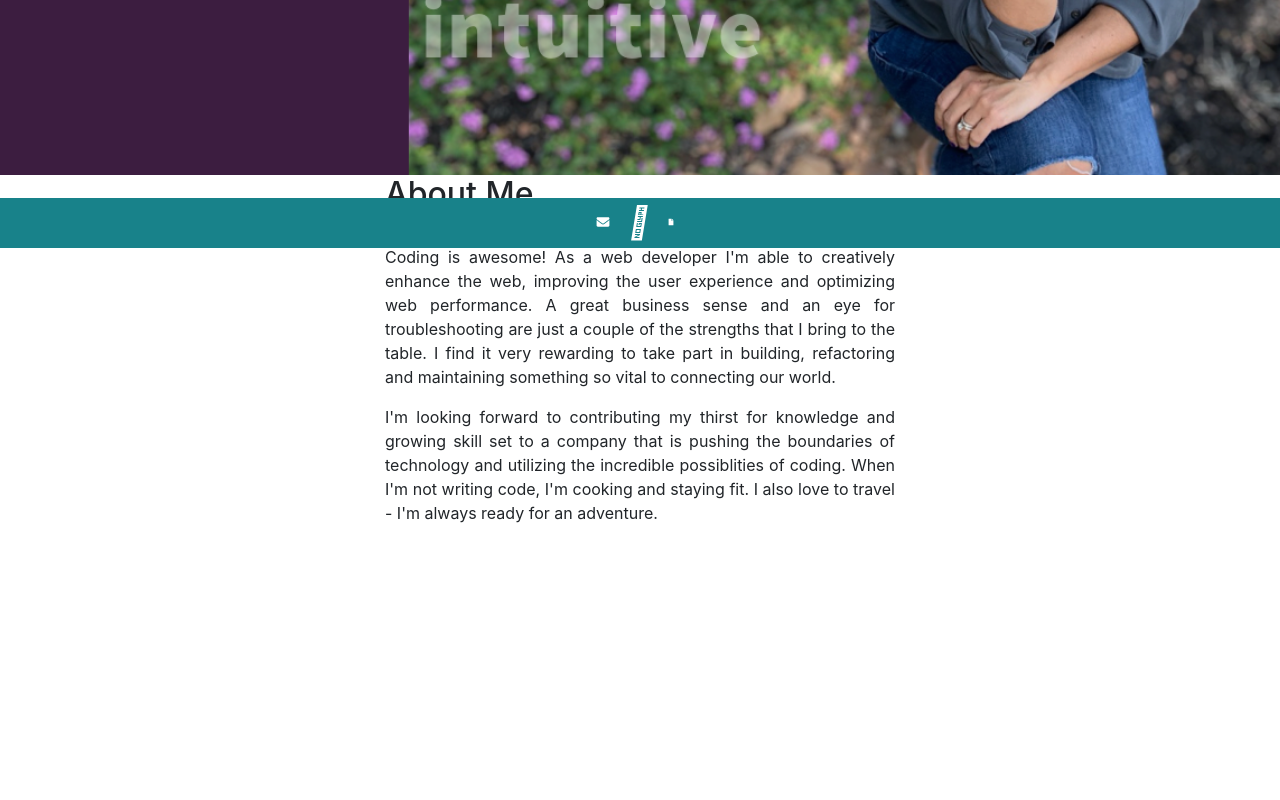
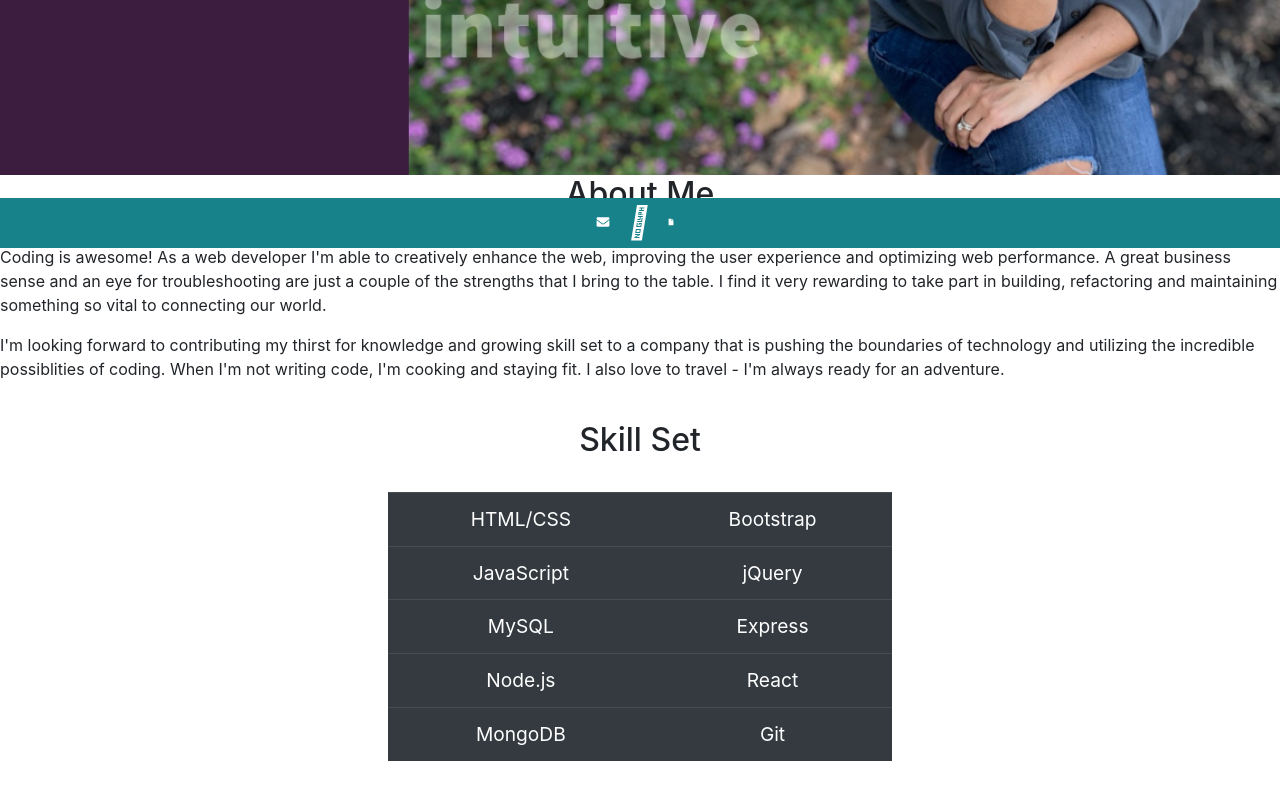
Before and after one commit to ggfalloon/react-portfolio, a React (Create React App) app: page /about in a window 1280 px wide. Shown: the part 552-1352 px from the top of the page. Before the commit the page ends 1153 px from the top, so only its background shows below. Built offline with nearby package versions, Linux system fonts and the light colour scheme.

Commit message:
rendering project items

```diff
--- a/src/App.css
+++ b/src/App.css
@@ -9,3 +9,112 @@ body {
   padding-top: 55px;
   padding-bottom: 60px;
 }
+
+.details, table {
+  font-size: 1.2em;
+}
+
+h2 {
+  text-align: center;
+
+}
+
+.h2card {
+  margin-top: 3rem;
+  margin-bottom: 0;
+}
+
+/* Styled horizontal rule */
+hr {
+  margin-top: 7rem;
+  margin-bottom: 7rem;
+  margin-right: 5rem;
+  margin-left: 5rem;
+  border: 0;
+  border-top: 3px solid rgb(255, 208, 0);
+}
+
+#hr1 {
+  display:none;
+}
+
+.responsBrk {
+  margin-top: 0px;
+}
+
+/* Adjusted table background color */
+.table-style {
+  background-color: #6b7177;
+}
+
+#submit {
+  background-color: rgb(255, 208, 0);
+  color:#55585c;
+}
+
+#submit:hover {
+  background-color:rgb(24, 130, 138);
+  color:white;
+}
+
+.iconPort {
+  color: rgb(24, 130, 138);
+  font-size: 1.5em;
+  line-height: 1em;
+  padding: .3em;
+}
+
+.iconPort:hover {
+  color: rgb(255, 208, 0);
+  font-size: 1.7em;
+}
+
+/* Sets hover postion for website link on portfolio thumbnails */
+.overlayHolder {
+  position: relative;
+}
+
+.img-thumb {
+  display: block;
+  width: 100%;
+  height: 275px
+}
+
+/* Styles overlay for link to website */
+.img-overlay {
+  position: absolute;
+  bottom: 0px;
+  background: rgba(0, 0, 0, 0.5);
+  width: 100%;
+  height: 100%;
+  transition: .5s ease;
+  opacity:0;
+  color: white;
+  font-size: 20px;
+  padding: 50px;
+  text-align: center;
+}
+
+.overlayHolder:hover .img-overlay {
+  opacity: 1;
+}
+
+#footer {
+  background-color:rgb(24, 130, 138);
+  text-align: center;
+  padding-right: 10px;
+  list-style-type: none;
+  margin: 0%;
+}
+
+/* Styles tooltips on footer */
+.tooltip-arrow,
+.grey-tooltip + .tooltip > .tooltip-inner{
+  background-color: rgb(37, 39, 41);
+  color: white;
+  font-size: 2em;
+}
+
+.footer-padding {
+  margin-left: 20px;
+}
--- a/src/App.js
+++ b/src/App.js
@@ -2,7 +2,6 @@ import React from 'react';
 import { BrowserRouter as Router, Route } from 'react-router-dom';
 import Navbar from "./components/Navbar";
 import Header from "./components/Header";
-import Home from "./pages/Home";
 import About from "./pages/About";
 import Connect from "./pages/Connect";
 import Portfolio from "./pages/Portfolio";
@@ -14,17 +13,14 @@ import 'bootstrap/dist/css/bootstrap.min.css';
 function App() {
   return (
     <Router>
-
       <Navbar />
       <Header />
       <Wrapper>
-        <Route exact path="/" component={Home} />
         <Route exact path="/about" component={About} />
         <Route exact path="/portfolio" component={Portfolio} />
         <Route exact path="/connect" component={Connect} />
       </Wrapper>
       <Footer />
-
     </Router>
   );
 }
--- a/src/components/Footer/index.js
+++ b/src/components/Footer/index.js
@@ -1,7 +1,7 @@
 import React from "react";
 import "./style.css";
 import { FontAwesomeIcon } from "@fortawesome/react-fontawesome";
-import { faEnvelope, faFile, } from '@fortawesome/free-solid-svg-icons'
+import { faEnvelope, faFile, } from '@fortawesome/free-solid-svg-icons';
 
 
 function Footer() {
--- a/src/pages/About.js
+++ b/src/pages/About.js
@@ -2,15 +2,15 @@ import React from "react";
 
 function About() {
     return (
-        <div className="container">
-            <div className="row col-12 mx-auto">
-                <div className="col-md-6 mx-auto">
+        <div classNameName="container">
+            <div classNameName="row col-12 mx-auto">
+                <div classNameName="col-md-6 mx-auto">
 
                     <h2>About Me</h2>
                     <br />
-                    <div className="page-header">
+                    <div classNameName="page-header">
 
-                        <section className="details text-justify">
+                        <section classNameName="details justify-content-center">
                             <p>Coding is awesome! As a web developer I'm able
                             to creatively
                             enhance the
@@ -34,7 +34,42 @@ function About() {
                         </section>
                     </div>
                 </div>
-            </div>
+                <br />
+
+                <div className="col-md-5 mx-auto">
+                    <h2 className="responsBrk">Skill Set</h2>
+                    <br />
+                    <div className="page-header d-flex justify-center">
+                        <table className="table table-dark table-style th-sm-8rem" style={{ textAlign: "center" }}>
+                            <tbody>
+                                <tr>
+                                    <td>HTML/CSS</td>
+                                    <td>Bootstrap</td>
+                                </tr>
+                                <tr>
+                                    <td>JavaScript</td>
+                                    <td>jQuery</td>
+                                </tr>
+                                <tr>
+                                    <td>MySQL</td>
+                                    <td>Express</td>
+                                </tr>
+                                <tr>
+                                    <td>Node.js</td>
+                                    <td>React</td>
+                                </tr>
+                                <tr>
+                                    <td>MongoDB</td>
+                                    <td>Git</td>
+                                </tr>
+
+                            </tbody>
+                        </table>
+                    </div>
+
+                </div>
+
+            </div >
         </div>
     )
 }
--- a/src/pages/Connect.js
+++ b/src/pages/Connect.js
@@ -1,7 +1,7 @@
 import React from "react";
 
 
-function Connect(props) {
+function Connect() {
     return (
         <div className="container">
             <div className="row">
--- a/src/pages/Home.js
+++ b/src/pages/Home.js
@@ -4,7 +4,6 @@ import React from "react";
 function Projects(props) {
     return (
         <div>
-
             <h1>Projects</h1>
         </div>
     )
--- a/src/pages/Portfolio.js
+++ b/src/pages/Portfolio.js
@@ -1,12 +1,38 @@
 import React from "react";
-import Project from "../components/Project/index.js";
+import portfolio from "../components/Projects";
+import { useState } from "react";
 
-function Portfolio(props) {
+
+function Portfolio() {
+    const [portfolios] = useState(portfolio);
+
     return (
         <div className="card-title">
             <h2 className="h2card">Portfolio</h2>
             <hr className="hr-card" />
-            <Project />
+            {
+                portfolios.map((item) => {
+                    return <div className="portfolio" key={item.id}>
+                        <div className="row">
+                            <div className="col-md-6">
+                                <h3>{item.title} - <a href={item.href} target="_blank" rel="noreferrer">
+                                    <span><i className="fab fa-github-square iconPort"></i></span>
+                                </a></h3>
+                                <div className="overlayHolder">
+                                    <a href={item.githref} target="_blank" rel="noreferrer">
+                                        <img src={item.image}
+                                            alt="app page screenshot"
+                                            className="img-thumbnail img-thumb" />
+                                        <div className="img-overlay">
+                                            <p>{item.description}</p>
+                                            <p>{item.languages}</p>
+                                        </div>
+                                    </a></div>
+                            </div>
+                        </div>
+                    </div>
+                })
+            }
         </div>
     )
 }
```
Also changed, not shown: src/components/Projects/index.js (renamed from src/components/Project/index.js, +0 -20 lines).
